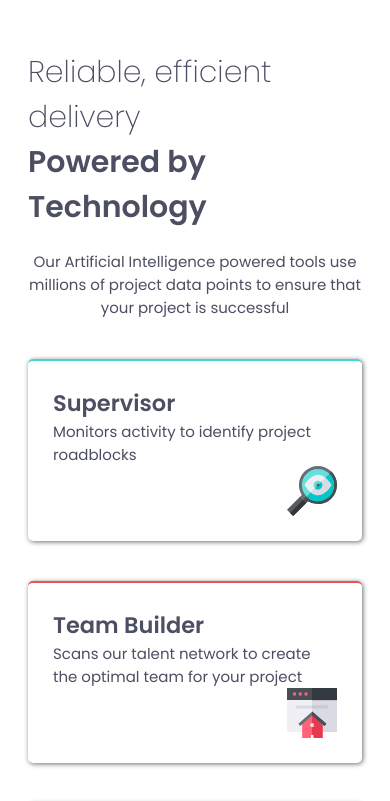
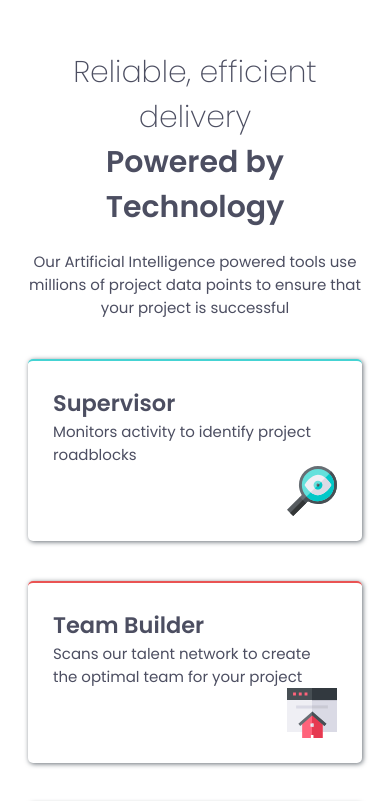
Before and after one commit to lawlawson/four-card-feature-section, a plain HTML site: page index.html in a window 390 px wide. Shown: the top 801 px of the page. Drawn offline with Linux system fonts and the light colour scheme.

Commit message:
updated layout for h1 and added media query

```diff
--- a/style.css
+++ b/style.css
@@ -47,6 +47,7 @@ body {
 h1 {
   font-weight: 200;
   margin-top: 50px;
+  text-align: center;
 }
 
 header p {
@@ -106,3 +107,6 @@ header p {
 .calculator {
   border-top: 2px solid var(--clr-blue);
 }
+
+@media only screen and (min-width: 768px) {
+}
```
